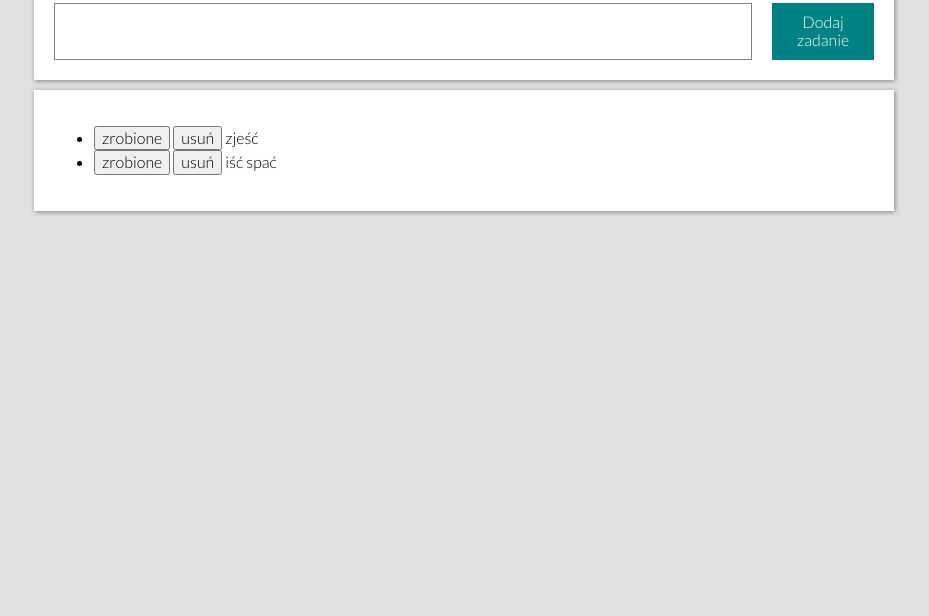
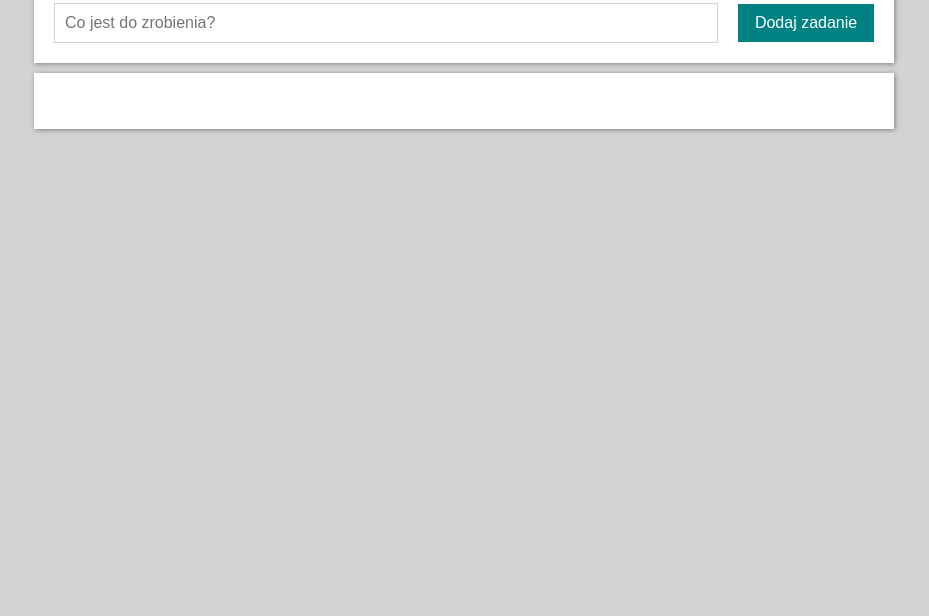
Before and after one commit to MateuszBryczek/to-do-list, a plain HTML site: page index.html in a window 1280 px wide. Shown: the part 184-800 px from the top of the page, without its empty margins (176-1105 px from the left). Drawn offline with nearby package versions, Linux system fonts and the light colour scheme.

Commit message:
css updated and editing script

```diff
--- a/CSS/buttons.css
+++ b/CSS/buttons.css
@@ -3,6 +3,7 @@
     background-color: rgb(0, 130, 130);
     color: white;
     border: none;
+    width: 20%;
 };
 
 .form__button:hover{
@@ -13,6 +14,16 @@
     background-color: rgb(0, 170, 170);
 }
 
-.button-done{
+.button-toggleDone{
+    width: 30px;
+    height: 30px;
+    background-color: green;
+    border: none;
+};
 
+.button-remove{
+    width: 30px;
+    height: 30px;
+    background-color: red;
+    border: none;
 };
--- a/CSS/form.css
+++ b/CSS/form.css
@@ -2,6 +2,7 @@
     display: flex;
     width: 100%;
     gap:20px;
+    align-items: center
 };
 
 @media(max-width:767){
@@ -12,6 +13,6 @@
 
 .form__input{
     padding:10px;
-    border: 1px solid grey;
+    border: 1px solid lightgray;
     width: 100%
 };
--- a/CSS/main.css
+++ b/CSS/main.css
@@ -6,14 +6,13 @@
 
 .section{
     margin: 10px 0px;
+    padding: 20px;
     background-color: white;
     box-shadow: 1px 1px 5px grey;
-    padding: 20px
-
 };
 
 .section__header{
     padding: 20px;
-    border-bottom: 1px solid rgb(225, 225, 225);
+    border-bottom: 1px solid lightgray;
     margin: 0px;
 };
--- a/CSS/style.css
+++ b/CSS/style.css
@@ -1,6 +1,5 @@
 html {
     box-sizing: border-box;
-    font-family: 'Lato', sans-serif;
 }
 
 *,
@@ -10,9 +9,6 @@ html {
 }
 
 .body{
-    background-color: rgb(225, 225, 225);
+    background-color: lightgray;
+    font-family: 'Montserrat', sans-serif;
 };
-
-.list__item--done{
-    text-decoration: line-through;
-};
--- /dev/null
+++ b/CSS/tasks.css
@@ -0,0 +1,3 @@
+.list__item--done{
+    text-decoration: line-through;
+};
--- a/JS/script.js
+++ b/JS/script.js
@@ -1,19 +1,8 @@
 {
-    const tasks = [
-        {
-            content: "zjeść",
-            done: true,
-        },
-        {
-            content: "iść spać",
-            done: false,
-        },
-    ];
+    const tasks = [];
 
     const addNewTask = (newTaskContent) => {
-        tasks.push({
-            content: newTaskContent,
-        });
+        tasks.push({content: newTaskContent,});
         render();
     };
 
@@ -22,45 +11,48 @@
         render();
     };
 
-    const toggleTaskDone = (taskIndex) => {
+    const toggleDoneTask = (taskIndex) => {
         tasks[taskIndex].done = !tasks[taskIndex].done;
         render();
     };
 
-    const bindEvents = () => {
+    const removeEvents = () => {
         const removeButtons = document.querySelectorAll(".js-remove");
 
-        removeButtons.forEach((removeButton, Index) => {
+        removeButtons.forEach((removeButton, taskIndex) => {
             removeButton.addEventListener("click", () => {
-                removeTask(Index);
+                removeTask(taskIndex);
             });
         });
+    };
 
-        const toggleDoneButtons = document.querySelectorAll(".js-done");
+        const toggleDoneEvents = () => {
+            const toggleDoneButtons = document.querySelectorAll(".js-toggleDone");
 
-        toggleDoneButtons.forEach((toggleDoneButtons, Index) => {
+        toggleDoneButtons.forEach((toggleDoneButtons, taskIndex) => {
             toggleDoneButtons.addEventListener("click", () => {
-                toggleTaskDone(Index);
+                toggleDoneTask(taskIndex);
             });
         });
-    }
+    };
 
     const render = () => {
-        let htmlString = "";
+        let tasksListHTMLContent = "";
 
         for (const task of tasks) {
-            htmlString +=`
+            tasksListHTMLContent +=`
                 <li
                     class="list__item${task.done ? " list__item--done" : ""}">
-                    <button class="js-done button-done">zrobione</button>
-                    <button class="js-remove button-remove">usuń</button>
+
+                    <button class="js-done button-toggleDone"></button>
+                    <button class="js-remove button-remove"></button>
                     ${task.content}
                 </li>
                 `;
         }
-        document.querySelector(".js-tasks").innerHTML = htmlString;
+        document.querySelector(".js-tasks").innerHTML = tasksListHTMLContent;
 
-        bindEvents();
+        removeEvents();
     };
 
     const onFormSubmit = (event) => {
--- a/index.html
+++ b/index.html
@@ -8,9 +8,6 @@
     <link rel="stylesheet" href="https://cdnjs.cloudflare.com/ajax/libs/normalize/8.0.1/normalize.min.css"
         integrity="sha512-NhSC1YmyruXifcj/KFRWoC561YpHpc5Jtzgvbuzx5VozKpWvQ+4nXhPdFgmx8xqexRcpAglTj9sIBWINXa8x5w=="
         crossorigin="anonymous" referrerpolicy="no-referrer" />
-    <link rel="preconnect" href="https://fonts.googleapis.com">
-        <link rel="preconnect" href="https://fonts.gstatic.com" crossorigin>
-        <link href="https://fonts.googleapis.com/css2?family=Lato:wght@300&display=swap" rel="stylesheet">
     <link rel="stylesheet" href="CSS/style.css">
     <link rel="stylesheet" href="CSS/main.css">
     <link rel="stylesheet" href="CSS/form.css">
@@ -26,11 +23,12 @@
         <section class="section">
             <h2 class="section__header">Dodaj nowe zadanie</h2>
             <form class="form js-form ">
-             <input class="form__input js-newTask" type="text"><button class="form__button">Dodaj zadanie</button>
+             <input class="form__input js-newTask" placeholder="Co jest do zrobienia?">
+             <button class="form__button">Dodaj zadanie</button>
             </form>
         </section>
         <section class="section">
-            <ul class="js-tasks"></ul>
+            <ul class="tasks js-tasks"></ul>
         </section>
     </main>
 </body>
```
